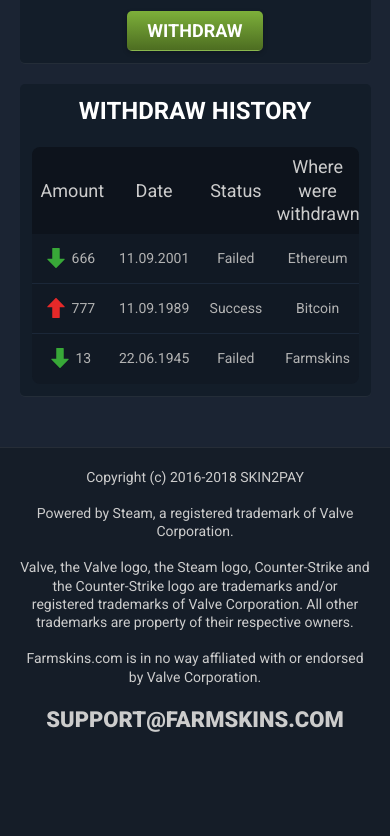
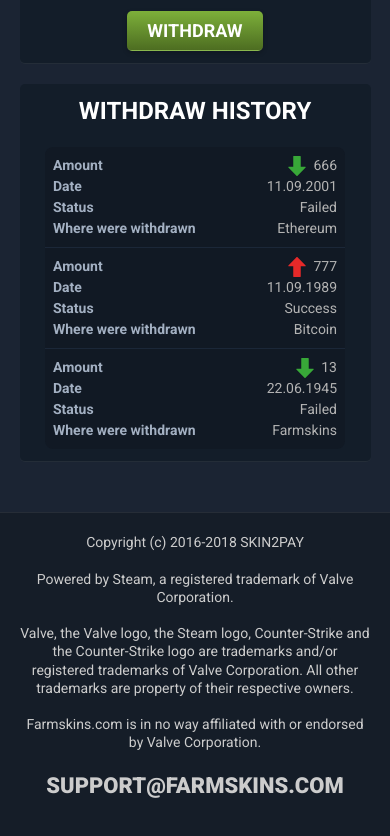
Before and after one commit to Vladimir0x29A/skin2pay, a website: page views/index-profile.html in a window 390 px wide. Shown: the part 803-1639 px from the top of the page. Before the commit the page ends 1597 px from the top, so only its background shows below. Drawn offline with nearby package versions, Linux system fonts and the light colour scheme; files that its build step writes are made by us from their sources; files whose address does not match are found by name.

Commit message:
history table adaptive

```diff
--- a/style-source/main.scss
+++ b/style-source/main.scss
@@ -345,12 +345,26 @@
     align-items: center;
     min-height: 50px;
     padding: 8px 0;
+
+    @media screen and (max-width: 500px) {
+      flex-direction: column;
+      align-items: stretch;
+      max-width: 300px;
+      padding-right: 8px;
+      padding-left: 8px;
+      margin-left: auto;
+      margin-right: auto;
+    }
   }
 
   &__header {
     border-radius: 8px 8px 0 0;
     color: #ccc;
     background: #0d131c;
+
+    @media screen and (max-width: 500px) {
+      display: none;
+    }
   }
 
   &__row {
@@ -365,17 +379,34 @@
     &:last-child {
       border-radius: 0 0 8px 8px;
     }
+
+    &:nth-child(3) {
+      @media screen and (max-width: 500px) {
+        border-radius: 8px 8px 0 0;
+      }
+    }
   }
 
   &__col {
     width: 25%;
     text-align: center;
+
+    @media screen and (max-width: 500px) {
+      display: flex;
+      justify-content: space-between;
+      width: auto;
+      line-height: 1.5;
+    }
   }
 
   &__amount {
     position: relative;
     padding-left: 26px;
     padding-right: 4px;
+
+    @media screen and (max-width: 500px) {
+      padding-right: 0;
+    }
 
     &::before {
       content: '';
@@ -387,6 +418,10 @@
       background: url("assets/images/ico-arrow-rate-up.svg");
       background-size: 100% 100%;
       transform: scaleY(-1);
+
+      @media screen and (max-width: 500px) {
+        top: 1px;
+      }
     }
 
     &--up {
@@ -394,6 +429,16 @@
         background-image: url("assets/images/ico-arrow-rate-down.svg");
         transform: none;
       }
+    }
+  }
+
+  &__span-title {
+    display: none;
+
+    @media screen and (max-width: 500px) {
+      display: initial;
+      font-weight: 700;
+      color: #a3b0c2;
     }
   }
 }
--- a/views/index-profile.html
+++ b/views/index-profile.html
@@ -3,14 +3,14 @@
     <title>SKIN2PAY</title>
     <meta charset="utf-8">
     <meta http-equiv="X-UA-Compatible" content="IE=edge">
-    <meta name="keywords" content="">
+    <!--<meta name="keywords" content="">
     <meta name="description" content="">
     <meta property="og:type" content="website">
     <meta property="og:site_name" content="SKIN2PAY">
     <meta property="og:title" content="SKIN2PAY">
     <meta property="og:description" content="">
     <meta property="og:url" content="">
-    <meta property="og:image" content="">
+    <meta property="og:image" content="">-->
     <meta name="viewport" content="width=device-width, initial-scale=1, maximum-scale=1">
     <!--<meta id="csrf_token" name="csrf_token" content="8A8JsFP1iHB3jnI0Iu1W4txeRDaYaILvs3mdOl0P">-->
     <link rel="shortcut icon" href="/assets/favicons/favicon.png">
@@ -101,27 +101,57 @@
             </div>
             <div class="withdraw-history__row">
                 <div class="withdraw-history__col">
+                    <span class="withdraw-history__span-title">Amount</span>
                     <span class="withdraw-history__amount">666</span>
                 </div>
-                <div class="withdraw-history__col">11.09.2001</div>
-                <div class="withdraw-history__col">Failed</div>
-                <div class="withdraw-history__col">Ethereum</div>
+                <div class="withdraw-history__col">
+                    <span class="withdraw-history__span-title">Date</span>
+                    <span>11.09.2001</span>
+                </div>
+                <div class="withdraw-history__col">
+                    <span class="withdraw-history__span-title">Status</span>
+                    <span>Failed</span>
+                </div>
+                <div class="withdraw-history__col">
+                    <span class="withdraw-history__span-title">Where were withdrawn</span>
+                    <span>Ethereum</span>
+                </div>
             </div>
             <div class="withdraw-history__row">
                 <div class="withdraw-history__col">
+                    <span class="withdraw-history__span-title">Amount</span>
                     <span class="withdraw-history__amount withdraw-history__amount--up">777</span>
                 </div>
-                <div class="withdraw-history__col">11.09.1989</div>
-                <div class="withdraw-history__col">Success</div>
-                <div class="withdraw-history__col">Bitcoin</div>
+                <div class="withdraw-history__col">
+                    <span class="withdraw-history__span-title">Date</span>
+                    <span>11.09.1989</span>
+                </div>
+                <div class="withdraw-history__col">
+                    <span class="withdraw-history__span-title">Status</span>
+                    <span>Success</span>
+                </div>
+                <div class="withdraw-history__col">
+                    <span class="withdraw-history__span-title">Where were withdrawn</span>
+                    <span>Bitcoin</span>
+                </div>
             </div>
             <div class="withdraw-history__row">
                 <div class="withdraw-history__col">
+                    <span class="withdraw-history__span-title">Amount</span>
                     <span class="withdraw-history__amount">13</span>
                 </div>
-                <div class="withdraw-history__col">22.06.1945</div>
-                <div class="withdraw-history__col">Failed</div>
-                <div class="withdraw-history__col">Farmskins</div>
+                <div class="withdraw-history__col">
+                    <span class="withdraw-history__span-title">Date</span>
+                    <span>22.06.1945</span>
+                </div>
+                <div class="withdraw-history__col">
+                    <span class="withdraw-history__span-title">Status</span>
+                    <span>Failed</span>
+                </div>
+                <div class="withdraw-history__col">
+                    <span class="withdraw-history__span-title">Where were withdrawn</span>
+                    <span>Farmskins</span>
+                </div>
             </div>
         </section>
 
@@ -190,27 +220,27 @@
 </footer>
 
 <!-- NOTIFICATION POPUP -->
-<div class="overlay-notif" id="NotifModel">
+<!--<div class="overlay-notif" id="NotifModel">
     <div class="operation">
         <span data-bind="html: text"></span>
         <p class="waiting"></p>
     </div>
-    <!-- ko if: resultShowing() --><!-- /ko -->
-</div>
+    &lt;!&ndash; ko if: resultShowing() &ndash;&gt;&lt;!&ndash; /ko &ndash;&gt;
+</div>-->
 
 <!--POPUPS-->
-<div class="overlay">
+<!--<div class="overlay">
     <div class="popup-window anim">
         <a href="#" class="close"></a>
 
-        <!--Support popup-->
+        &lt;!&ndash;Support popup&ndash;&gt;
         <div class="pom-support">
             <h3>Support</h3>
             <p>If you have any problems or ideas please contact us via email<br>
                 <a href="mailto:contact@farmskins.com" title="contact@farmskins.com">contact@farmskins.com</a></p>
         </div>
 
-        <!--FAQ popup-->
+        &lt;!&ndash;FAQ popup&ndash;&gt;
         <div class="pom-faq clearfix">
             <h3>FREQUENTLY ASKED QUESTIONS (FAQ)</h3>
             <div class="faquetions">
@@ -237,7 +267,7 @@
             </div>
         </div>
     </div>
-</div>
+</div>-->
 
 <!-- EXTERNAL SCRIPTS
 ============================================= -->
```
Also changed, not shown: views/index.html (+9 -9 lines).
